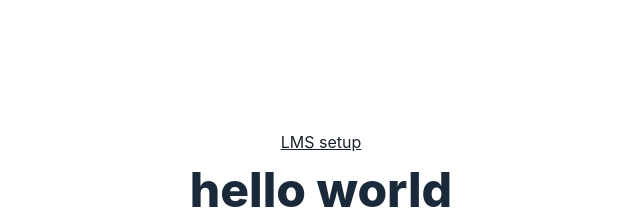
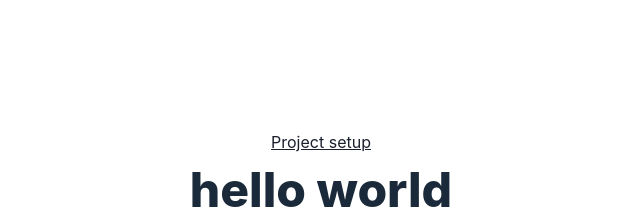
Before and after one commit to hellodemola/Nextjs_base_setUp, a Next.js app: page / in a window 1280 px wide. Shown: the part 198-418 px from the top of the page, without its empty margins (319-959 px from the left). Built offline with nearby package versions, Linux system fonts and the light colour scheme.

Commit message:
first commit

```diff
--- a/pages/index.jsx
+++ b/pages/index.jsx
@@ -8,7 +8,7 @@ export default function Home() {
   return (
     <Flex justifyContent="center" textAlign="center" minH="100vh" alignItems="center">
       <Box>
-        <Text decoration="underline">LMS setup</Text>
+        <Text decoration="underline">Project setup</Text>
         <Text fontWeight="800" fontSize="3em" color="#1a2a3a">hello world</Text>
         <Text fontSize="2em">
           The time is
```
